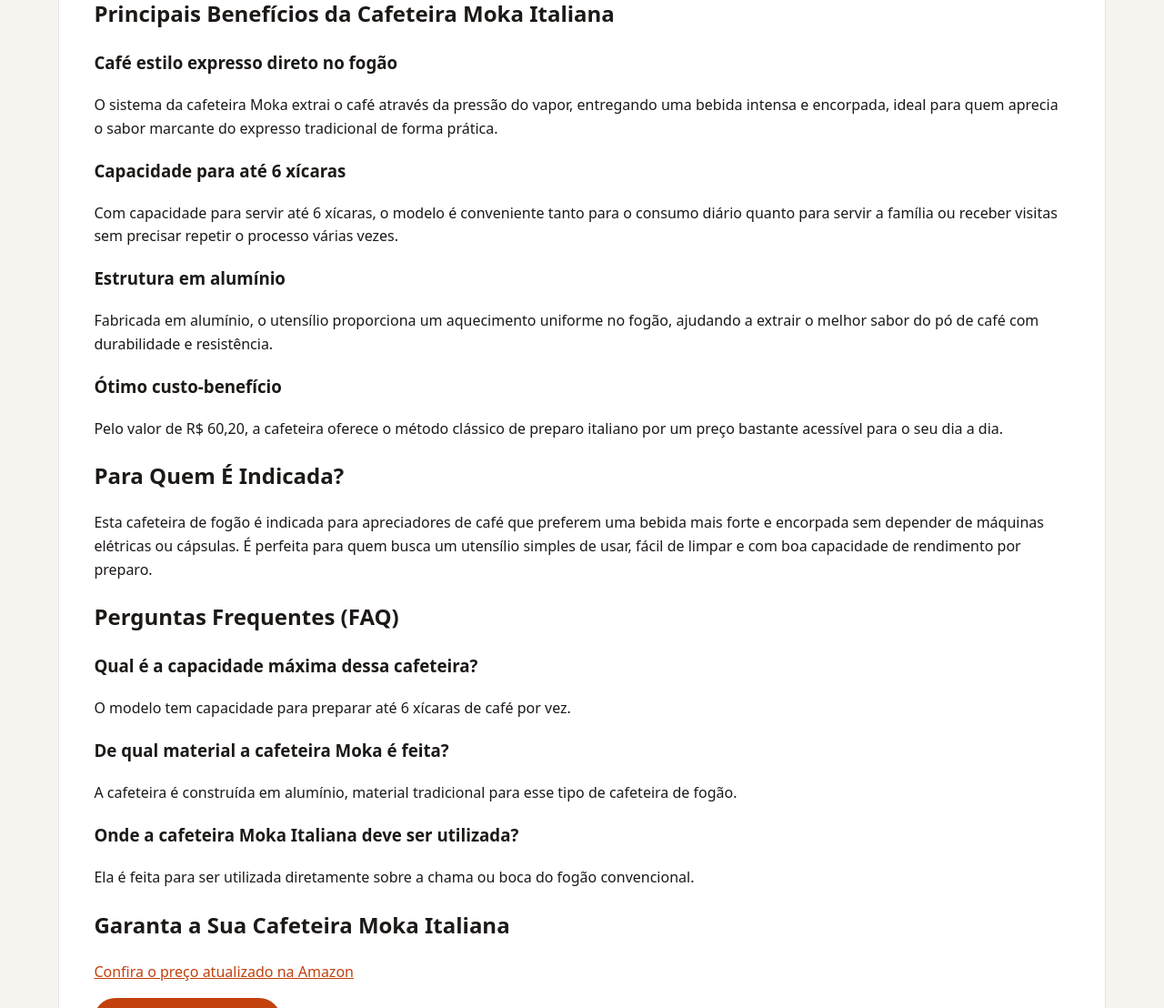
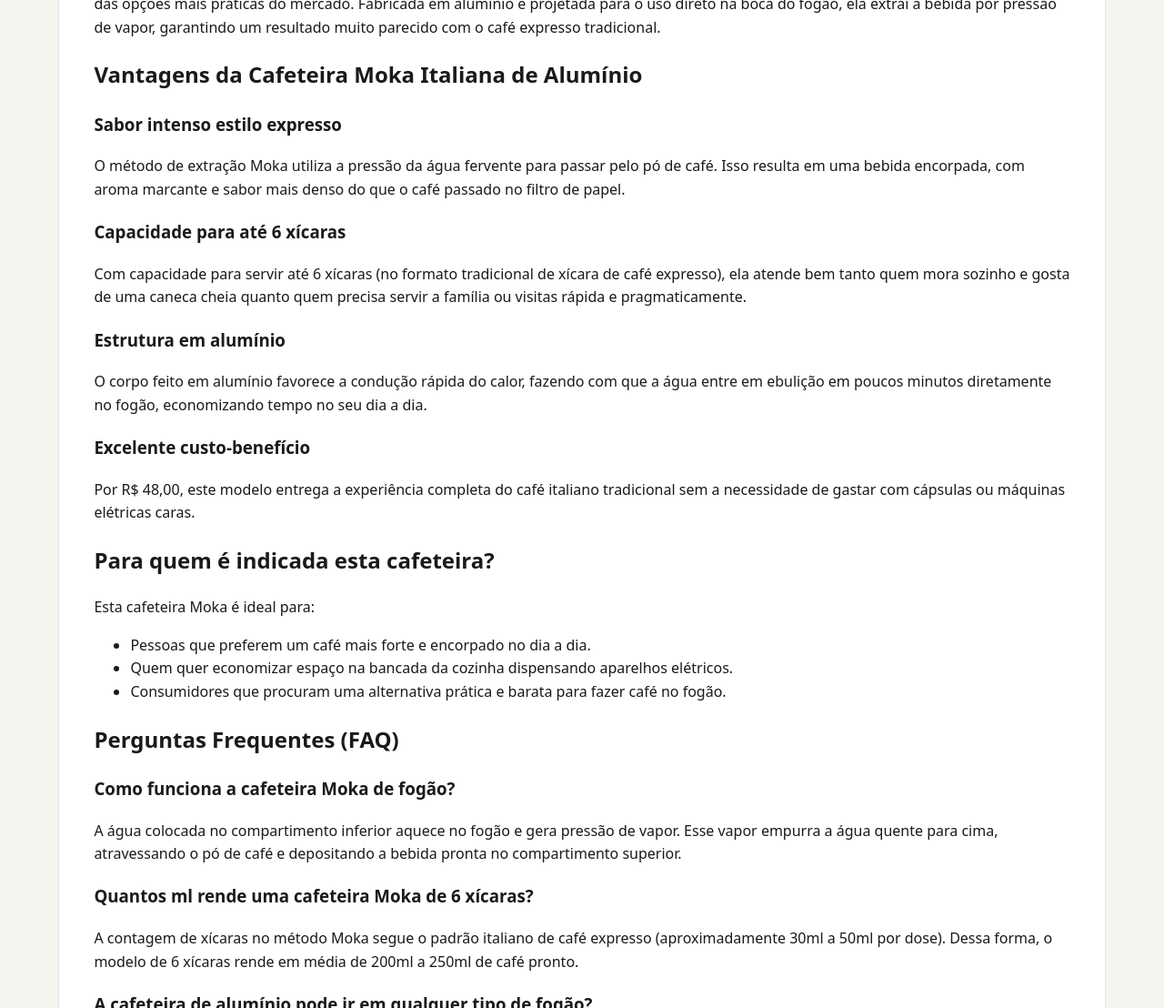
Before and after one commit to Monuver/afiliado, a Jekyll site: the page built from _posts/2026-08-20-cafeteira-de-fogao-moka-italiana-expresso-aluminio-ate-6-xic-b08b79hyvc.md, in a window 1280 px wide and 1400 px high, scrolled down 349 px, cut to the strip 292-1400 px from the top of the window. Shown: the whole strip at 91% size. Built offline with Jekyll 4.4.1, drawn with Linux system fonts in a browser that asks for light colours; some of the changed text lies outside the part shown.

```diff
--- a/_posts/2026-08-20-cafeteira-de-fogao-moka-italiana-expresso-aluminio-ate-6-xic-b08b79hyvc.md
+++ b/_posts/2026-08-20-cafeteira-de-fogao-moka-italiana-expresso-aluminio-ate-6-xic-b08b79hyvc.md
@@ -1,50 +1,55 @@
 ---
 layout: post
-title: 'Cafeteira de Fogão Moka Italiana em Alumínio 6 Xícaras: Vale a Pena?'
-description: Prepare um café encorpado no fogão com a Cafeteira Moka Italiana em alumínio para até 6 xícaras. Conheça os detalhes desta opção por R$ 60,20.
-date: 2026-09-02 09:37:41 -0300
+title: 'Cafeteira de Fogão Moka Italiana em Alumínio 6 Xícaras: Vale a Pena Por R$ 48,00?'
+description: Prepare um café encorpado estilo expresso no fogão com a cafeteira Moka Italiana de alumínio para até 6 xícaras por apenas R$ 48,00.
+date: 2026-09-03 09:41:30 -0300
 categories:
 - ofertas
 image: https://m.media-amazon.com/images/I/61A1oovKq-L._AC_SL1200_.jpg
-preco: R$60,20
+preco: R$48,00
 affiliate_url: https://amzn.to/4x2LESM
 ---
 
-# Cafeteira de Fogão Moka Italiana em Alumínio 6 Xícaras: Vale a Pena?
+# Cafeteira de Fogão Moka Italiana em Alumínio 6 Xícaras: Vale a Pena Por R$ 48,00?
 
-Prepare um café encorpado no fogão com a Cafeteira Moka Italiana em alumínio para até 6 xícaras. Conheça os detalhes desta opção por R$ 60,20.
+Prepare um café encorpado estilo expresso no fogão com a cafeteira Moka Italiana de alumínio para até 6 xícaras por apenas R$ 48,00.
 
 ![Cafeteira de Fogão Moka Italiana Expresso Aluminio até 6 Xícaras](https://m.media-amazon.com/images/I/61A1oovKq-L._AC_SL1200_.jpg)
 
-## Principais Benefícios da Cafeteira Moka Italiana
+Se você busca uma forma simples e econômica de preparar um café forte e aromático diariamente, a cafeteira de fogão modelo Moka é uma das opções mais práticas do mercado. Fabricada em alumínio e projetada para o uso direto na boca do fogão, ela extrai a bebida por pressão de vapor, garantindo um resultado muito parecido com o café expresso tradicional.
 
-### Café estilo expresso direto no fogão
-O sistema da cafeteira Moka extrai o café através da pressão do vapor, entregando uma bebida intensa e encorpada, ideal para quem aprecia o sabor marcante do expresso tradicional de forma prática.
+## Vantagens da Cafeteira Moka Italiana de Alumínio
+
+### Sabor intenso estilo expresso
+O método de extração Moka utiliza a pressão da água fervente para passar pelo pó de café. Isso resulta em uma bebida encorpada, com aroma marcante e sabor mais denso do que o café passado no filtro de papel.
 
 ### Capacidade para até 6 xícaras
-Com capacidade para servir até 6 xícaras, o modelo é conveniente tanto para o consumo diário quanto para servir a família ou receber visitas sem precisar repetir o processo várias vezes.
+Com capacidade para servir até 6 xícaras (no formato tradicional de xícara de café expresso), ela atende bem tanto quem mora sozinho e gosta de uma caneca cheia quanto quem precisa servir a família ou visitas rápida e pragmaticamente.
 
 ### Estrutura em alumínio
-Fabricada em alumínio, o utensílio proporciona um aquecimento uniforme no fogão, ajudando a extrair o melhor sabor do pó de café com durabilidade e resistência.
+O corpo feito em alumínio favorece a condução rápida do calor, fazendo com que a água entre em ebulição em poucos minutos diretamente no fogão, economizando tempo no seu dia a dia.
 
-### Ótimo custo-benefício
-Pelo valor de R$ 60,20, a cafeteira oferece o método clássico de preparo italiano por um preço bastante acessível para o seu dia a dia.
+### Excelente custo-benefício
+Por R$ 48,00, este modelo entrega a experiência completa do café italiano tradicional sem a necessidade de gastar com cápsulas ou máquinas elétricas caras.
 
-## Para Quem É Indicada?
+## Para quem é indicada esta cafeteira?
 
-Esta cafeteira de fogão é indicada para apreciadores de café que preferem uma bebida mais forte e encorpada sem depender de máquinas elétricas ou cápsulas. É perfeita para quem busca um utensílio simples de usar, fácil de limpar e com boa capacidade de rendimento por preparo.
+Esta cafeteira Moka é ideal para:
+- Pessoas que preferem um café mais forte e encorpado no dia a dia.
+- Quem quer economizar espaço na bancada da cozinha dispensando aparelhos elétricos.
+- Consumidores que procuram uma alternativa prática e barata para fazer café no fogão.
 
 ## Perguntas Frequentes (FAQ)
 
-### Qual é a capacidade máxima dessa cafeteira?
-O modelo tem capacidade para preparar até 6 xícaras de café por vez.
+### Como funciona a cafeteira Moka de fogão?
+A água colocada no compartimento inferior aquece no fogão e gera pressão de vapor. Esse vapor empurra a água quente para cima, atravessando o pó de café e depositando a bebida pronta no compartimento superior.
 
-### De qual material a cafeteira Moka é feita?
-A cafeteira é construída em alumínio, material tradicional para esse tipo de cafeteira de fogão.
+### Quantos ml rende uma cafeteira Moka de 6 xícaras?
+A contagem de xícaras no método Moka segue o padrão italiano de café expresso (aproximadamente 30ml a 50ml por dose). Dessa forma, o modelo de 6 xícaras rende em média de 200ml a 250ml de café pronto.
 
-### Onde a cafeteira Moka Italiana deve ser utilizada?
-Ela é feita para ser utilizada diretamente sobre a chama ou boca do fogão convencional.
+### A cafeteira de alumínio pode ir em qualquer tipo de fogão?
+Ela é indicada para uso em fogões a gás e elétricos tradicionais. Por ser feita de alumínio, não possui base magnética para fogões de indução.
 
-## Garanta a Sua Cafeteira Moka Italiana
+## Garanta a sua Cafeteira Moka Italiana pelo melhor preço
 
 [Confira o preço atualizado na Amazon](https://amzn.to/4x2LESM)
```
Also changed, not shown: _posts/2026-08-18-cadeira-escritorio-presidente-atlanta-duoffice-preta-comfort-b09vnbcfdj.md (+18 -20 lines), _posts/2026-08-18-hastes-flexiveis-cotonete-bebe-bastonetes-bellacotton-caixa-b0cx9wkp1b.md (+22 -19 lines), _posts/2026-08-18-shampoo-clorexidina-dugs-caes-seborreia-anti-queda-500ml-b09l9qkmd1.md (+20 -19 lines).
